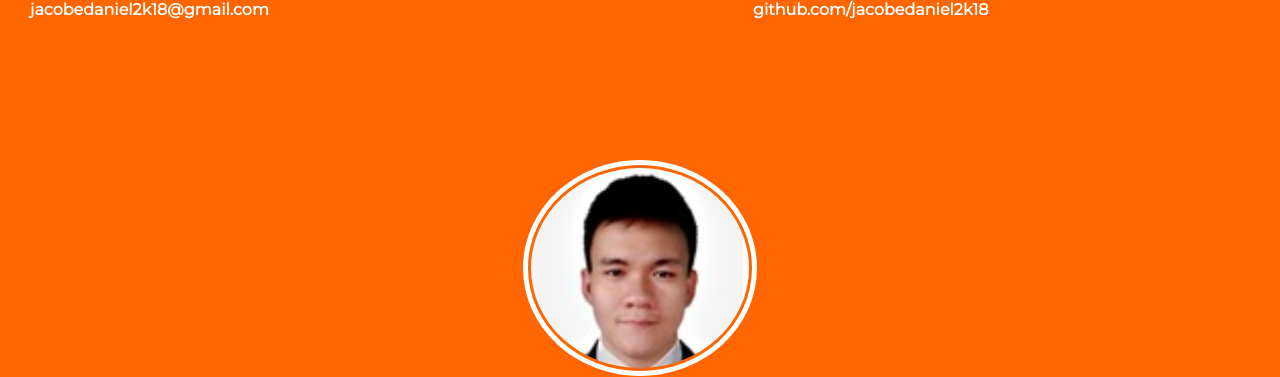
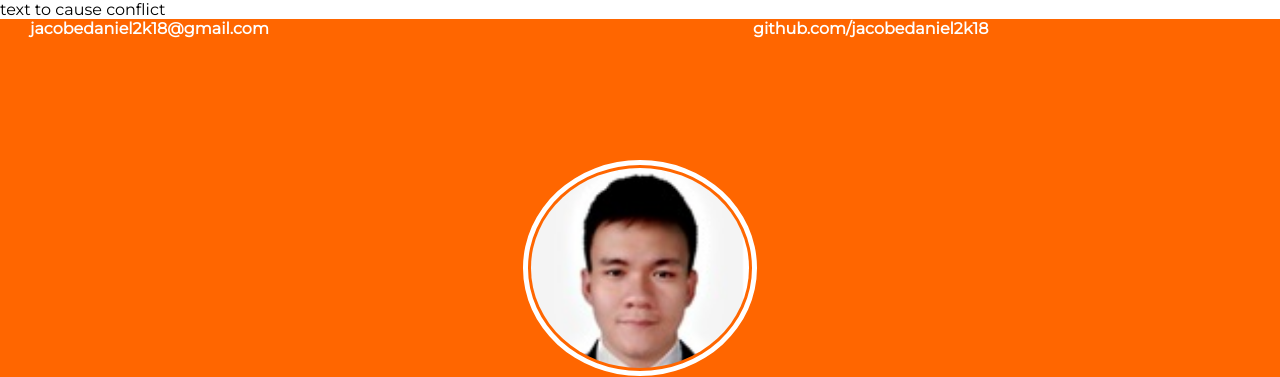
Before and after one commit to JacobeDaniel2k18/mod00-00, a plain HTML site: page index.html in a window 1280 px wide. Shown: the top 377 px of the page. Drawn offline with Linux system fonts and the light colour scheme.

Commit message:
Update index.html

```diff
--- a/index.html
+++ b/index.html
@@ -16,6 +16,9 @@
 <body>
 
 	<main id="wrapper">
+
+		<p> text to cause conflict</p>
+
 		<section id="main-section">
 
 			<a href="jacobedaniel2k18@gmail.com">
```
